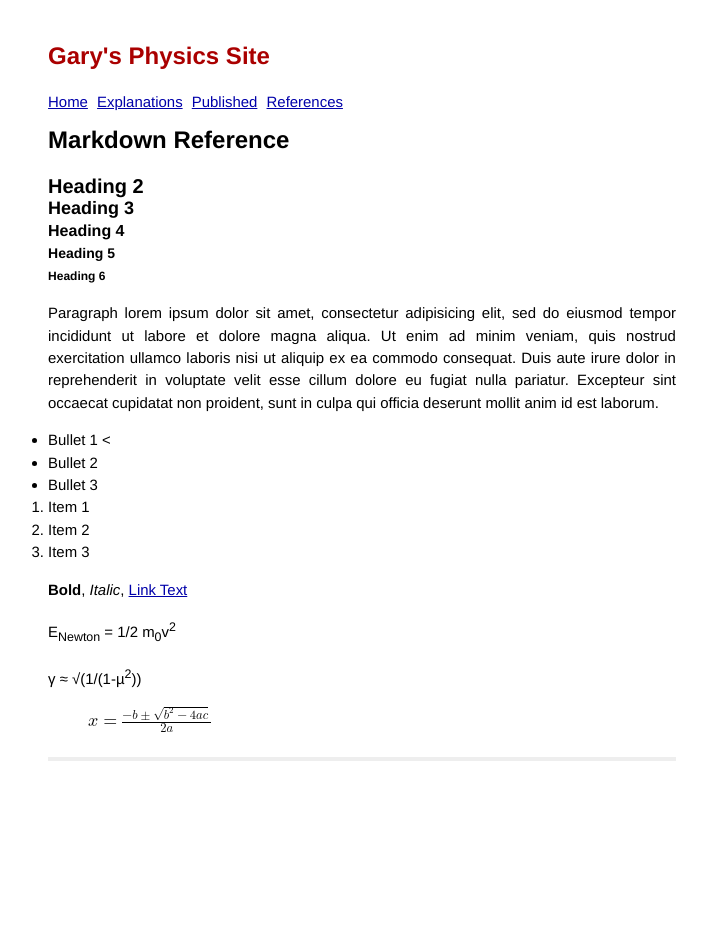
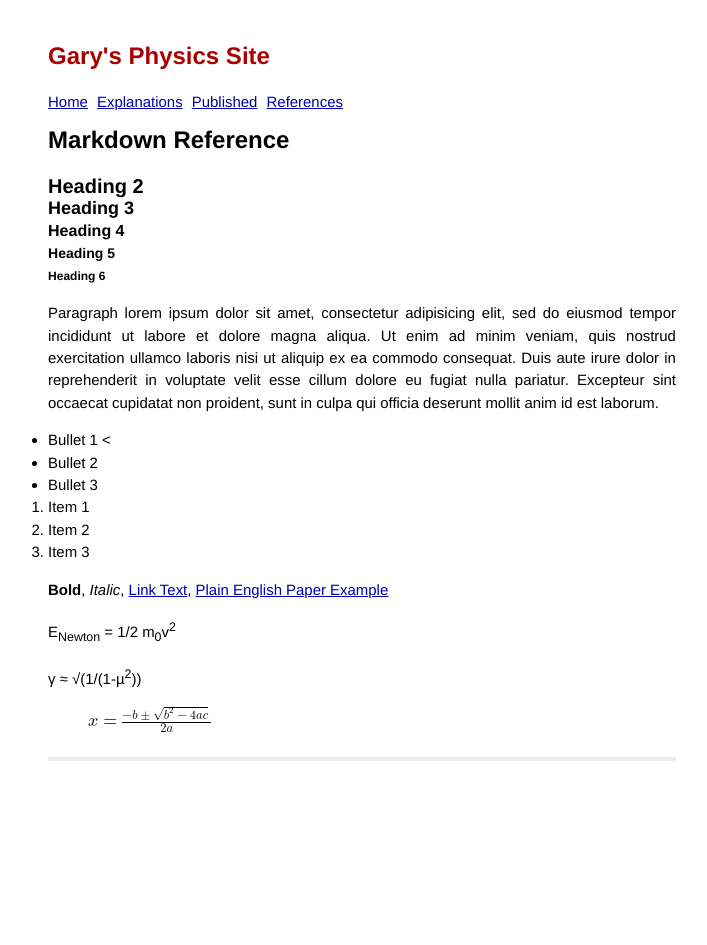
Before and after one commit to grbfacet/facet, a Jekyll site: the page built from ref-markdown.md, in a window 1280 px wide. Shown: the whole page, without its empty margins (278-985 px from the left). Built offline with Jekyll 4.4.1, drawn with Linux system fonts in a browser that asks for light colours; Markdown is read by kramdown in place of the engine named in the settings.

Commit message:
Update ref-markdown.md
A real link example

```diff
--- a/ref-markdown.md
+++ b/ref-markdown.md
@@ -23,7 +23,7 @@ Paragraph lorem ipsum dolor sit amet, consectetur adipisicing elit, sed do eiusm
 1. Item 2
 1. Item 3
 
-**Bold**, _Italic_, [Link Text](/path/to/page.html)
+**Bold**, _Italic_, [Link Text](/path/to/page.html), [Plain English Paper Example](/plain-english-papers.html)
 
 E<sub>Newton</sub> = 1/2 m<sub>0</sub>v<sup>2</sup>
 
```
